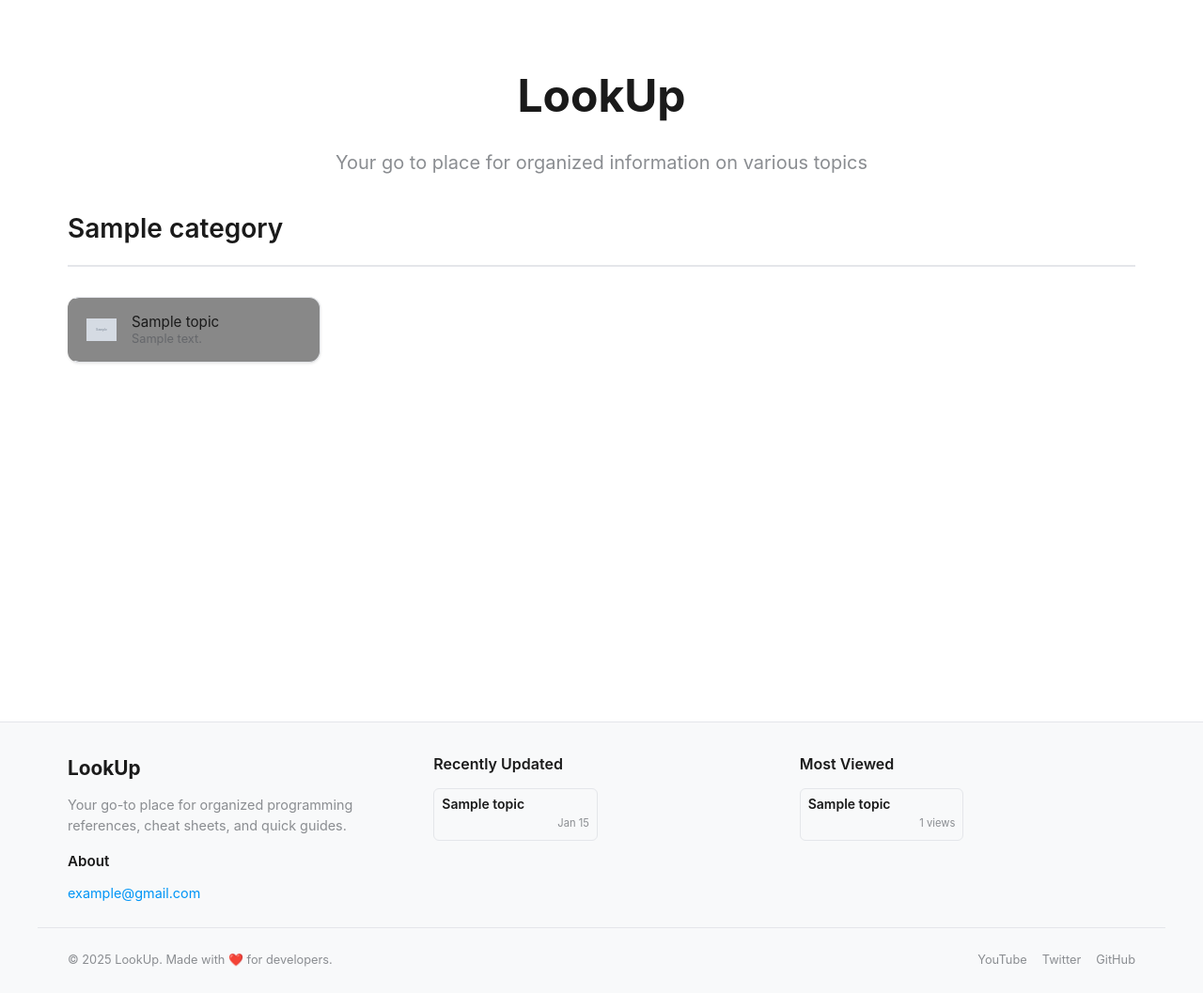
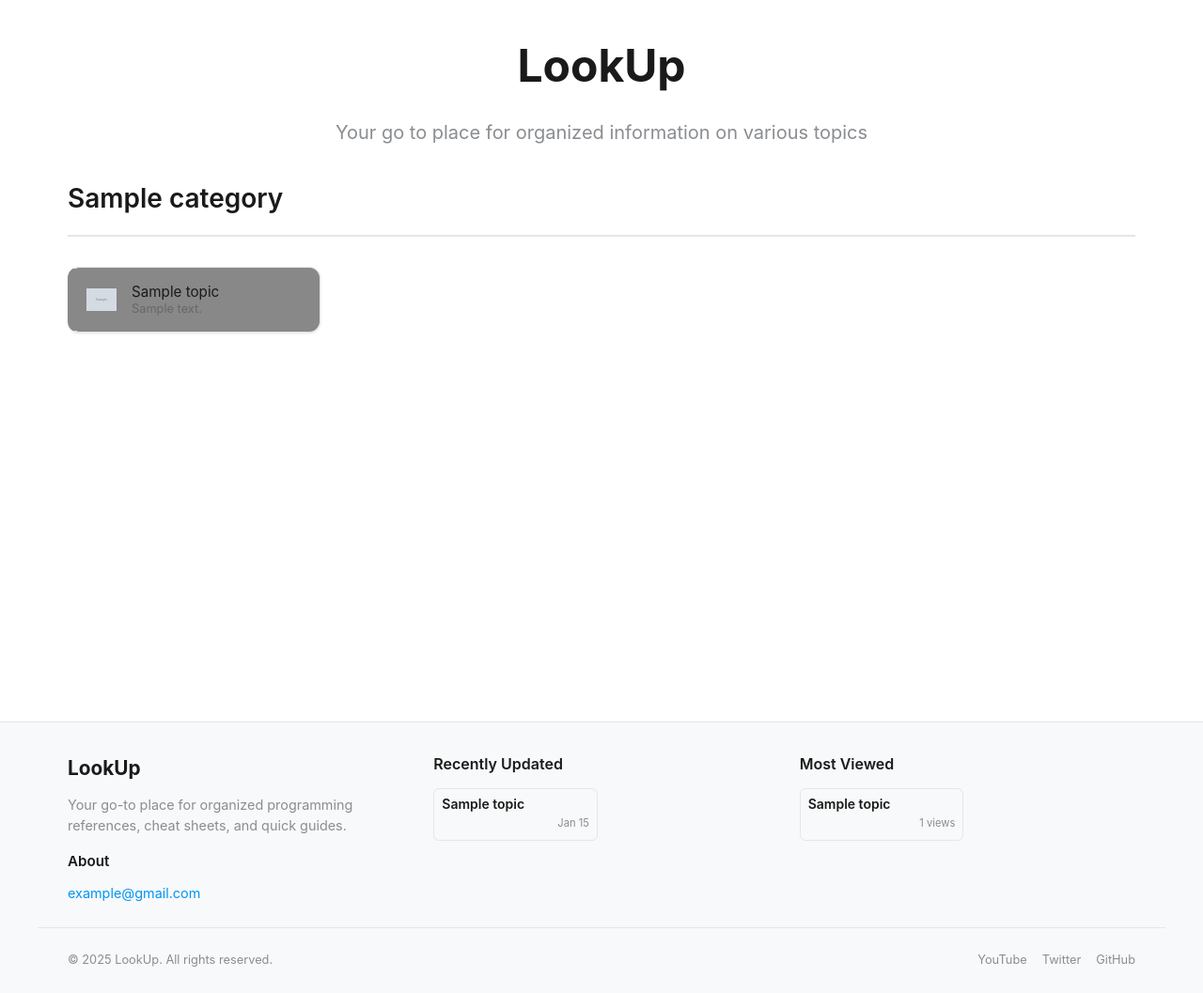
Before and after one commit to ManonSels/LookUp, a Flask app: page / in a window 1280 px wide. Shown: the part 73-1130 px from the top of the page at 94% size. Run offline with Flask 3, Linux system fonts and the light colour scheme; tables that the repository leaves empty hold one stand-in row (values such as "Sample post"); grey boxes marked "Sample" are stand-in pictures.

Commit message:
Stylistic tweaks

```diff
--- a/app/models/schema.py
+++ b/app/models/schema.py
@@ -128,14 +128,12 @@ class Schema:
                     'UPDATE user SET password_hash = ?, is_admin = 1 WHERE username = ?',
                     (password_hash, admin_username)
                 )
-                print(f"Updated password for existing user '{admin_username}'")
             else:
                 password_hash = hash_password(admin_password)
                 cursor.execute(
                     'INSERT INTO user (username, email, password_hash, is_admin) VALUES (?, ?, ?, ?)',
                     (admin_username, f'{admin_username}@example.com', password_hash, 1)
                 )
-                print(f"Created new admin user '{admin_username}'")
 
             return True
         except Exception as e:
--- a/app/static/css/components.css
+++ b/app/static/css/components.css
@@ -97,7 +97,7 @@ pre:hover .copy-btn {
     display: flex;
     flex-wrap: wrap;
     gap: 0.5rem;
-    margin: 1rem 0 2rem 0;
+    margin: 2rem 0 2rem 0;
 }
 
 .filter-btn {
--- a/app/static/css/pages.css
+++ b/app/static/css/pages.css
@@ -1,6 +1,6 @@
 .hero {
     text-align: center;
-    padding: 2rem 0;
+    padding: 0 0 2rem 0;
 }
 
 .hero h1 {
@@ -49,7 +49,7 @@
     box-shadow: 0 1px 3px rgba(0, 0, 0, 0.1);
     position: relative;
     display: flex;
-    align-items: center;
+    align-items: left;
     min-height: 70px;
 }
 
--- a/app/templates/layout.html
+++ b/app/templates/layout.html
@@ -196,7 +196,7 @@
         <!-- Bottom Section: Contact Links -->
         <div class="footer-bottom">
             <div class="footer-copyright">
-                &copy; 2025 LookUp. Made with ❤️ for developers.
+                &copy; 2025 LookUp. All rights reserved.
             </div>
             <div class="footer-social">
                 <a href="#" aria-label="YouTube">YouTube</a>
--- a/server.py
+++ b/server.py
@@ -4,11 +4,6 @@ import os
 from dotenv import load_dotenv
 
 load_dotenv()
-
-# Debug: Check if environment variables are loaded
-print("Environment variables:")
-print(f"ADMIN_USERNAME: {os.environ.get('ADMIN_USERNAME')}")
-print(f"ADMIN_PASSWORD: {os.environ.get('ADMIN_PASSWORD')}")
 
 app = create_app()
 
```
